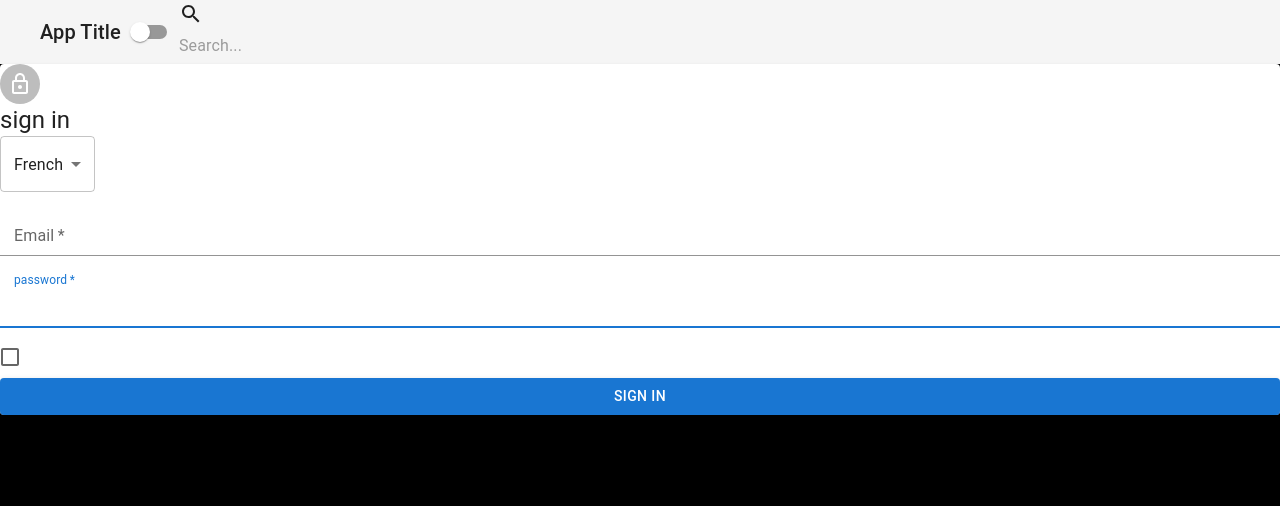
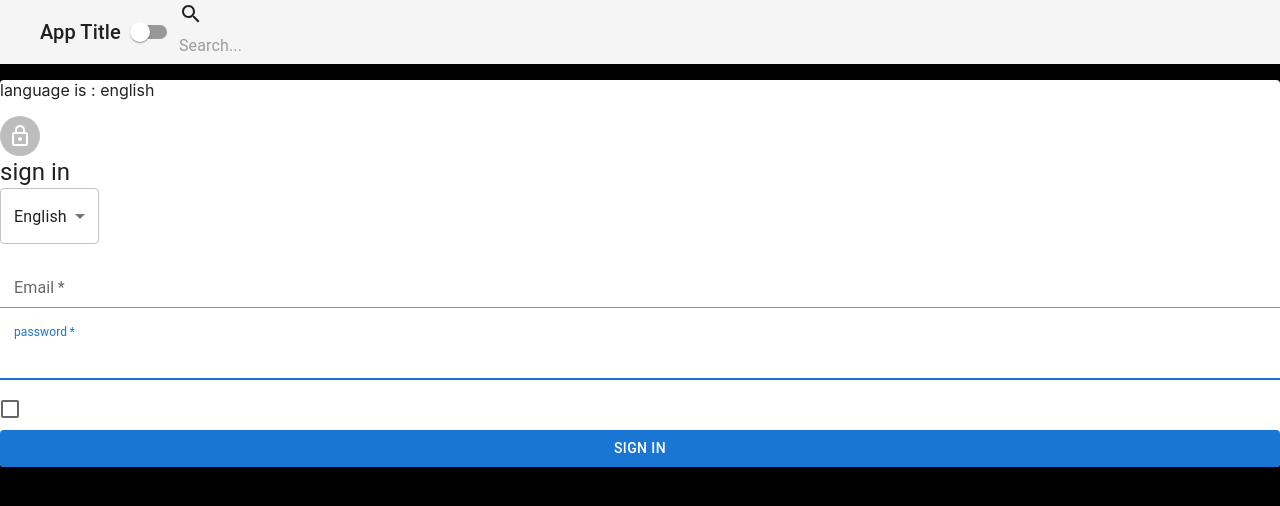
Before and after one commit to ehsansh/react-bootcamp, a React (Create React App) app: page / in a window 1280 px wide. Shown: the top 506 px of the page. Built offline with nearby package versions, Linux system fonts and the light colour scheme.

Commit message:
add languageContext and consume it form component

```diff
--- a/src/App.js
+++ b/src/App.js
@@ -2,12 +2,15 @@ import Navbar from './Navbar';
 import Form from './Form';
 import PageContent from './PageContent';
 import { ThemeProvider } from './contexts/ThemeContext';
+import { LanguageProvider } from './contexts/LanguageContext';
 function App() {
     return (
         <ThemeProvider>
             <PageContent>
-                <Navbar />
-                <Form />
+                <LanguageProvider>
+                    <Navbar />
+                    <Form />
+                </LanguageProvider>
             </PageContent>
         </ThemeProvider>
     );
--- a/src/Form.js
+++ b/src/Form.js
@@ -11,17 +11,21 @@ import Input from '@mui/material/Input';
 import Checkbox from '@mui/material/Checkbox';
 import Button from '@mui/material/Button';
 import LockOutlinedIcon from '@mui/icons-material/LockOutlined';
+import { LanguageContext } from './contexts/LanguageContext';
 
 export default class Form extends Component {
+    static contextType = LanguageContext;
     render() {
+        const { language, changeLanguage } = this.context;
         return (
             <main>
                 <Paper>
+                    <p>language is : {language}</p>
                     <Avatar>
                         <LockOutlinedIcon></LockOutlinedIcon>
                     </Avatar>
                     <Typography variant='h5'>sign in</Typography>
-                    <Select value='french'>
+                    <Select value={language} onChange={changeLanguage}>
                         <MenuItem value='english'>English</MenuItem>
                         <MenuItem value='persian'>Persian</MenuItem>
                         <MenuItem value='french'>French</MenuItem>
--- a/src/Navbar.js
+++ b/src/Navbar.js
@@ -10,7 +10,7 @@ import { ThemeContext } from './contexts/ThemeContext';
 export default class Navbar extends Component {
     static contextType = ThemeContext;
     render() {
-        const { isDarkMode } = this.context;
+        const { isDarkMode, toggleTheme } = this.context;
         return (
             <div>
                 <AppBar
@@ -22,7 +22,7 @@ export default class Navbar extends Component {
                         <Typography variant='h6' color='inherit'>
                             App Title
                         </Typography>
-                        <Switch />
+                        <Switch onClick={toggleTheme} />
                         <div className='search'>
                             <div className='searhcIcon'>
                                 <SearchIcon />
--- /dev/null
+++ b/src/contexts/LanguageContext.js
@@ -0,0 +1,25 @@
+import React, { createContext, Component } from 'react';
+
+export const LanguageContext = createContext();
+
+export class LanguageProvider extends Component {
+    constructor(props) {
+        super(props);
+        this.state = {
+            language: 'english',
+        };
+        this.changeLanguage = this.changeLanguage.bind(this);
+    }
+    changeLanguage(e) {
+        this.setState({ language: e.target.value });
+    }
+    render() {
+        return (
+            <LanguageContext.Provider
+                value={{ ...this.state, changeLanguage: this.changeLanguage }}
+            >
+                {this.props.children}
+            </LanguageContext.Provider>
+        );
+    }
+}
--- a/src/contexts/ThemeContext.js
+++ b/src/contexts/ThemeContext.js
@@ -8,10 +8,16 @@ export class ThemeProvider extends Component {
         this.state = {
             isDarkMode: true,
         };
+        this.toggleTheme = this.toggleTheme.bind(this);
+    }
+    toggleTheme() {
+        this.setState({ isDarkMode: !this.state.isDarkMode });
     }
     render() {
         return (
-            <ThemeContext.Provider value={{ ...this.state }}>
+            <ThemeContext.Provider
+                value={{ ...this.state, toggleTheme: this.toggleTheme }}
+            >
                 {this.props.children}
             </ThemeContext.Provider>
         );
```
